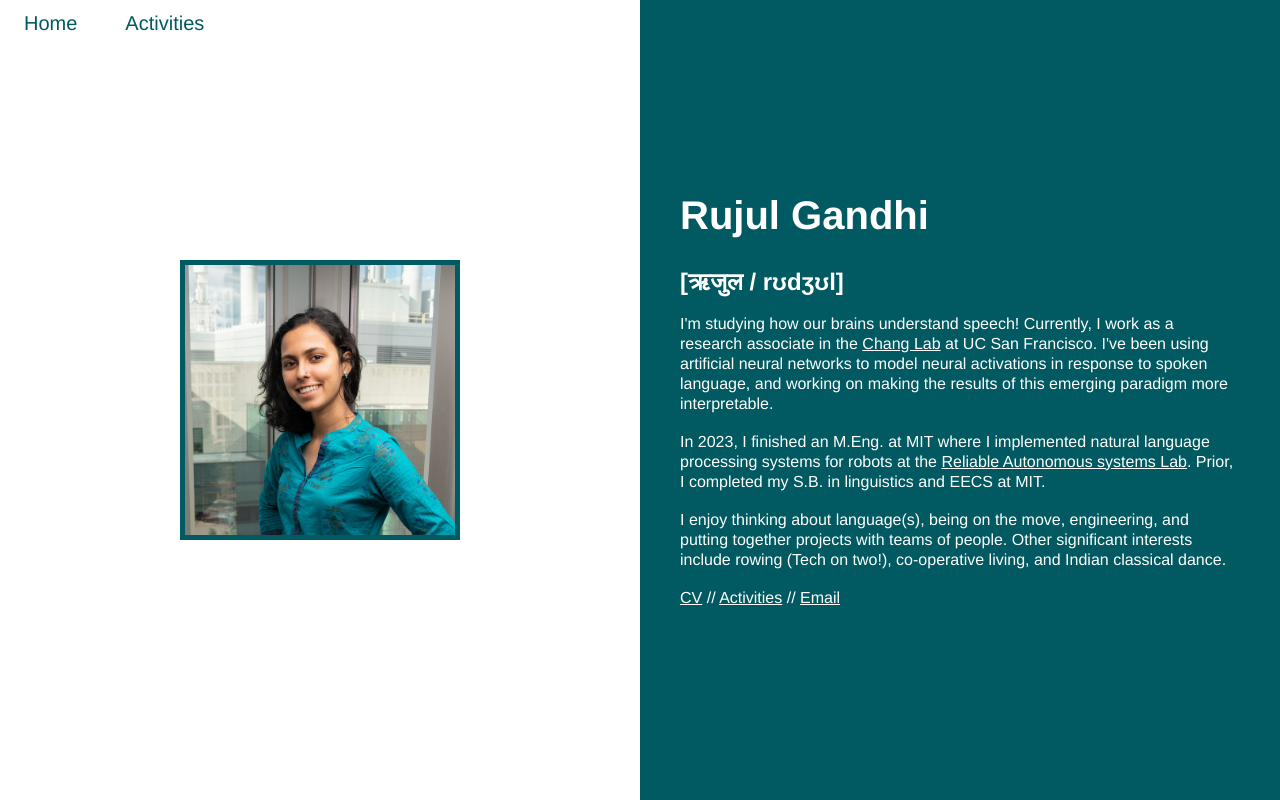
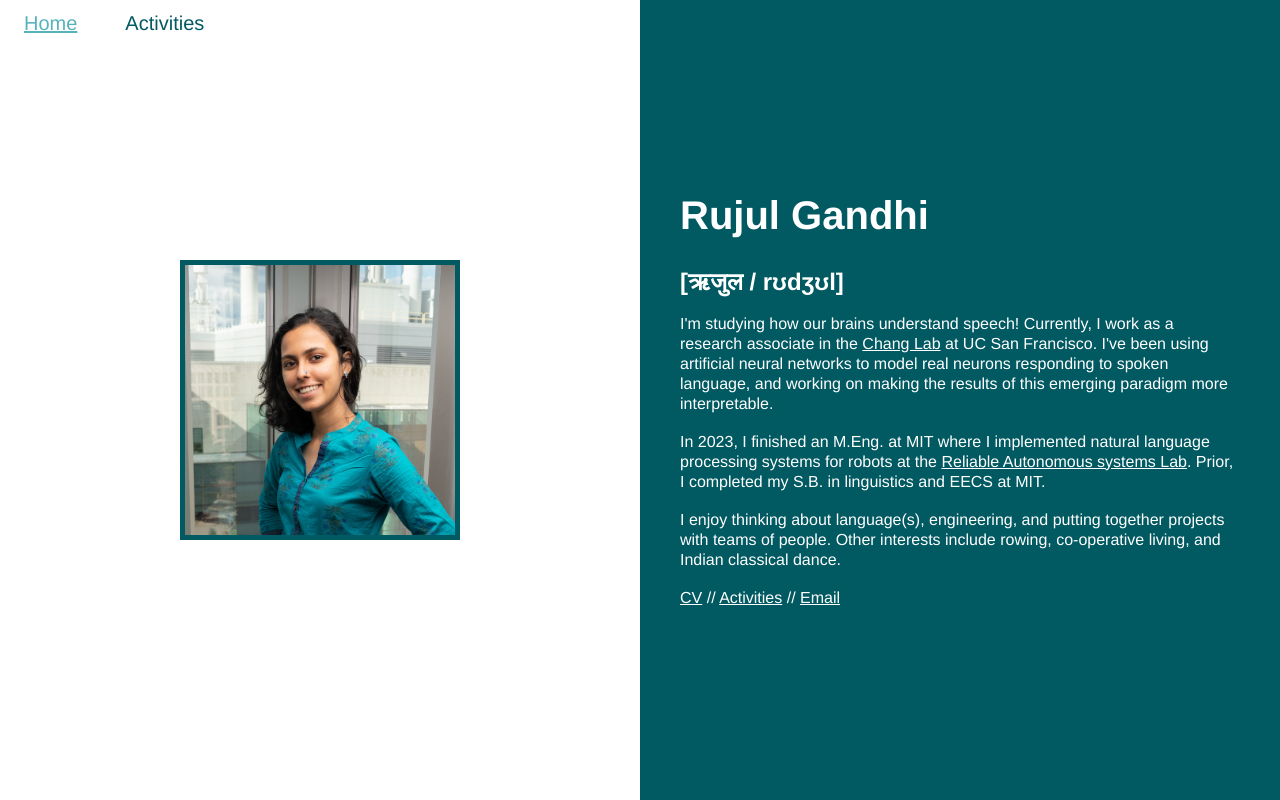
Before and after one commit to ruca-boka/ruca-boka.github.io, a plain HTML site: page index.html in a window 1280 px wide. Drawn offline with Linux system fonts and the light colour scheme.

Commit message:
text updates & standardize link formatting

```diff
--- a/index.html
+++ b/index.html
@@ -31,11 +31,11 @@
     <br>
     <!--<p></p>
     <br>-->
-    <p>I'm studying how our brains understand speech! Currently, I work as a research associate in the <a href="https://changlab.ucsf.edu">Chang Lab</a> at UC San Francisco. I've been using artificial neural networks to model neural activations in response to spoken language, and working on making the results of this emerging paradigm more interpretable.</p>
+    <p>I'm studying how our brains understand speech! Currently, I work as a research associate in the <a href="https://changlab.ucsf.edu">Chang Lab</a> at UC San Francisco. I've been using artificial neural networks to model real neurons responding to spoken language, and working on making the results of this emerging paradigm more interpretable.</p>
     <br>
     <p>In 2023, I finished an M.Eng. at MIT where I implemented natural language processing systems for robots at the <a href="https://aeroastro.mit.edu/realm/">Reliable Autonomous systems Lab</a>. Prior, I completed my S.B. in linguistics and EECS at MIT.</p>
     <br>
-    <p>I enjoy thinking about language(s), being on the move, engineering, and putting together projects with teams of people. Other significant interests include rowing (Tech on two!), co-operative living, and Indian classical dance.</p>
+    <p>I enjoy thinking about language(s), engineering, and putting together projects with teams of people. Other interests include rowing, co-operative living, and Indian classical dance.</p>
     <br>
     <p><a href="docs/Resume-3.pdf">CV</a> //
     <a href="projects.html">Activities</a> //
--- a/styles.css
+++ b/styles.css
@@ -97,7 +97,17 @@
     line-height: 1.25;
   }
 
-  .right-side a {
+  a {
+    color: inherit;
+    text-decoration: underline;
+  }
+
+  a:hover{
+    color:#57b3bb;
+    text-decoration: underline;
+  }
+
+  /*.right-side a {
     color: #fff;
     text-decoration: underline;
   }
@@ -115,7 +125,7 @@
   .left-side a:hover {
     color: #57b3bb;
     text-decoration: underline;
-  }
+  }*/
 
 
   /* Index Page Text */
```
Also changed, not shown: projects.html (+2 -1 lines).
